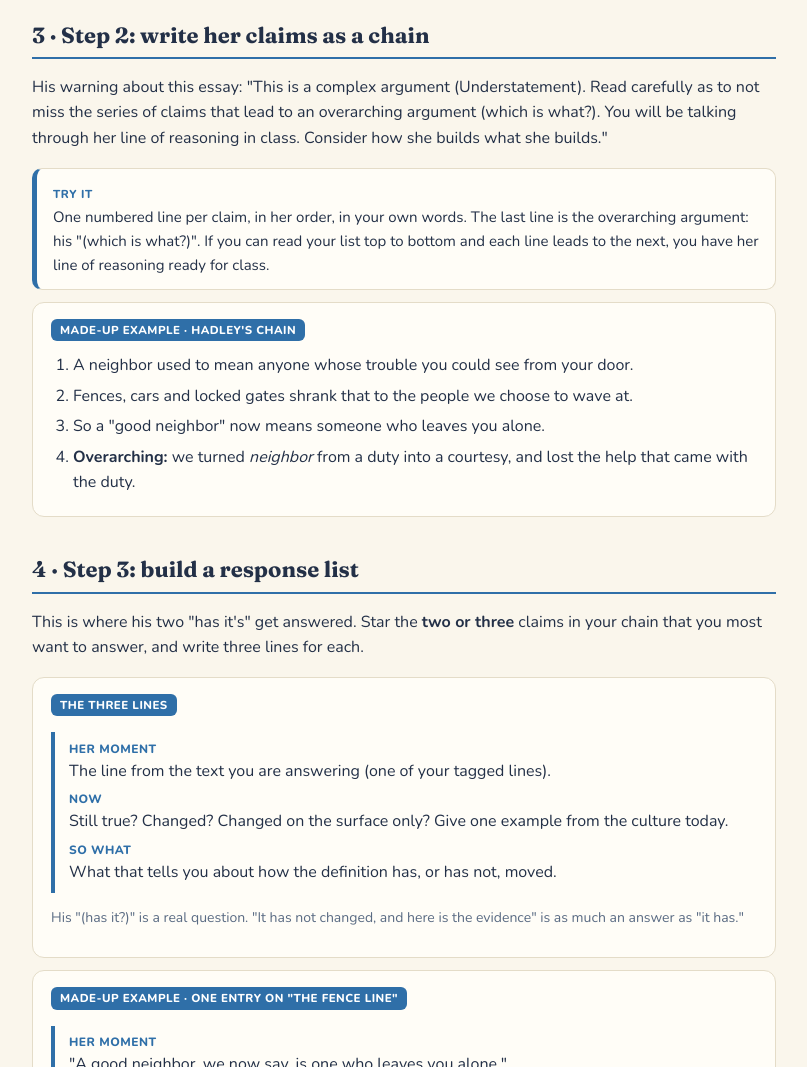
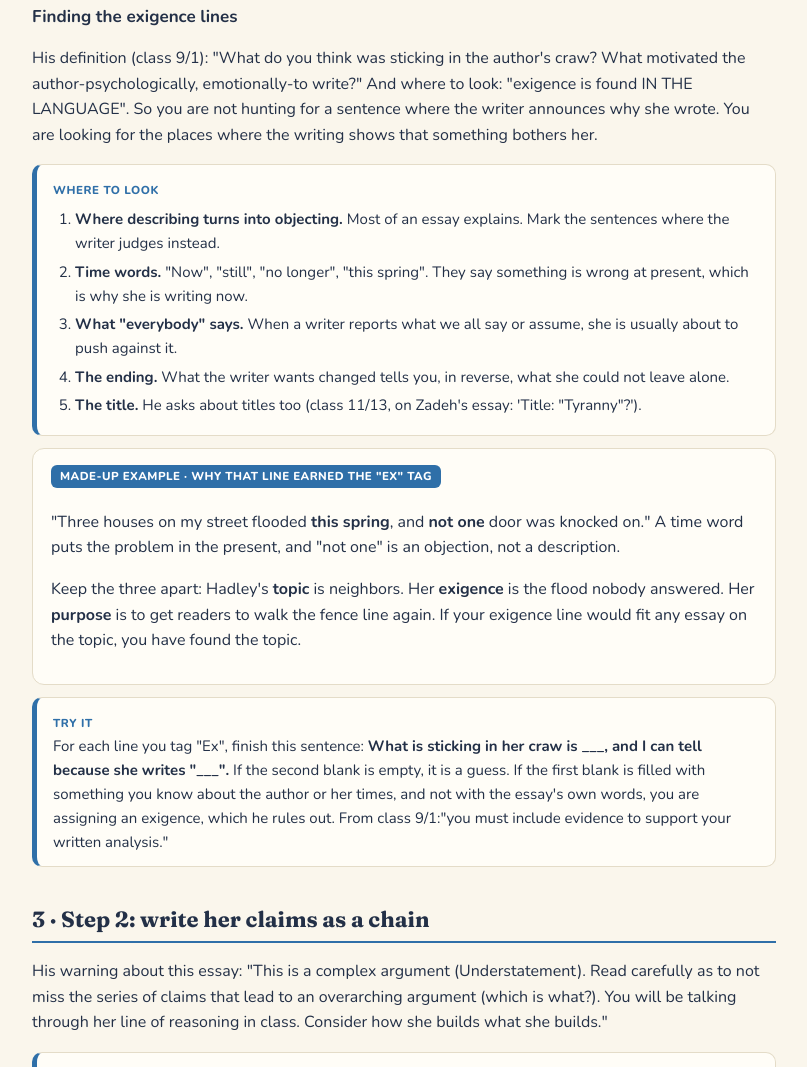
Before and after one commit to greg-io-system/study-hub, a plain HTML site: page lessons/sontag-beauty-method-guide.html in a window 1280 px wide. Shown: the part 2208-3275 px from the top of the page, without its empty margins (236-1043 px from the left). Drawn offline with nearby package versions, Linux system fonts and the light colour scheme.

Commit message:
cc: AP English -- Sontag method guide: finding-the-exigence section added (Kelly's question), delta-traced

```diff
--- a/lessons/sontag-beauty-method-guide.html
+++ b/lessons/sontag-beauty-method-guide.html
@@ -106,6 +106,23 @@ fact-trace: 2026-11-15 additions (coverage n/a: skill guide)
     </ul>
     <p class="note">Notice the F line has both halves of a formal definition: the class (a person) and the feature that sets a neighbor apart (their trouble is yours because you can see it).</p>
   </div>
+
+  <h3 id="exigence">Finding the exigence lines</h3>
+  <p>His definition (class 9/1): "What do you think was sticking in the author's craw? What motivated the author-psychologically, emotionally-to write?" And where to look: "exigence is found IN THE LANGUAGE". So you are not hunting for a sentence where the writer announces why she wrote. You are looking for the places where the writing shows that something bothers her.</p>
+  <div class="aid"><span class="lbl">Where to look</span><br>
+    <ol>
+      <li><b>Where describing turns into objecting.</b> Most of an essay explains. Mark the sentences where the writer judges instead.</li>
+      <li><b>Time words.</b> "Now", "still", "no longer", "this spring". They say something is wrong at present, which is why she is writing now.</li>
+      <li><b>What "everybody" says.</b> When a writer reports what we all say or assume, she is usually about to push against it.</li>
+      <li><b>The ending.</b> What the writer wants changed tells you, in reverse, what she could not leave alone.</li>
+      <li><b>The title.</b> He asks about titles too (class 11/13, on Zadeh's essay: 'Title: "Tyranny"?').</li>
+    </ol></div>
+  <div class="step"><span class="tag">Made-up example &middot; why that line earned the "Ex" tag</span>
+    <p>"Three houses on my street flooded <b>this spring</b>, and <b>not one</b> door was knocked on." A time word puts the problem in the present, and "not one" is an objection, not a description.</p>
+    <p>Keep the three apart: Hadley's <b>topic</b> is neighbors. Her <b>exigence</b> is the flood nobody answered. Her <b>purpose</b> is to get readers to walk the fence line again. If your exigence line would fit any essay on the topic, you have found the topic.</p>
+  </div>
+  <div class="aid"><span class="lbl">Try it</span><br>
+    For each line you tag "Ex", finish this sentence: <b>What is sticking in her craw is ___, and I can tell because she writes "___".</b> If the second blank is empty, it is a guess. If the first blank is filled with something you know about the author or her times, and not with the essay's own words, you are assigning an exigence, which he rules out. From class 9/1:"you must include evidence to support your written analysis."</div>
 
   <h2>3 &middot; Step 2: write her claims as a chain</h2>
   <p>His warning about this essay: "This is a complex argument (Understatement). Read carefully as to not miss the series of claims that lead to an overarching argument (which is what?). You will be talking through her line of reasoning in class. Consider how she builds what she builds."</p>
```
